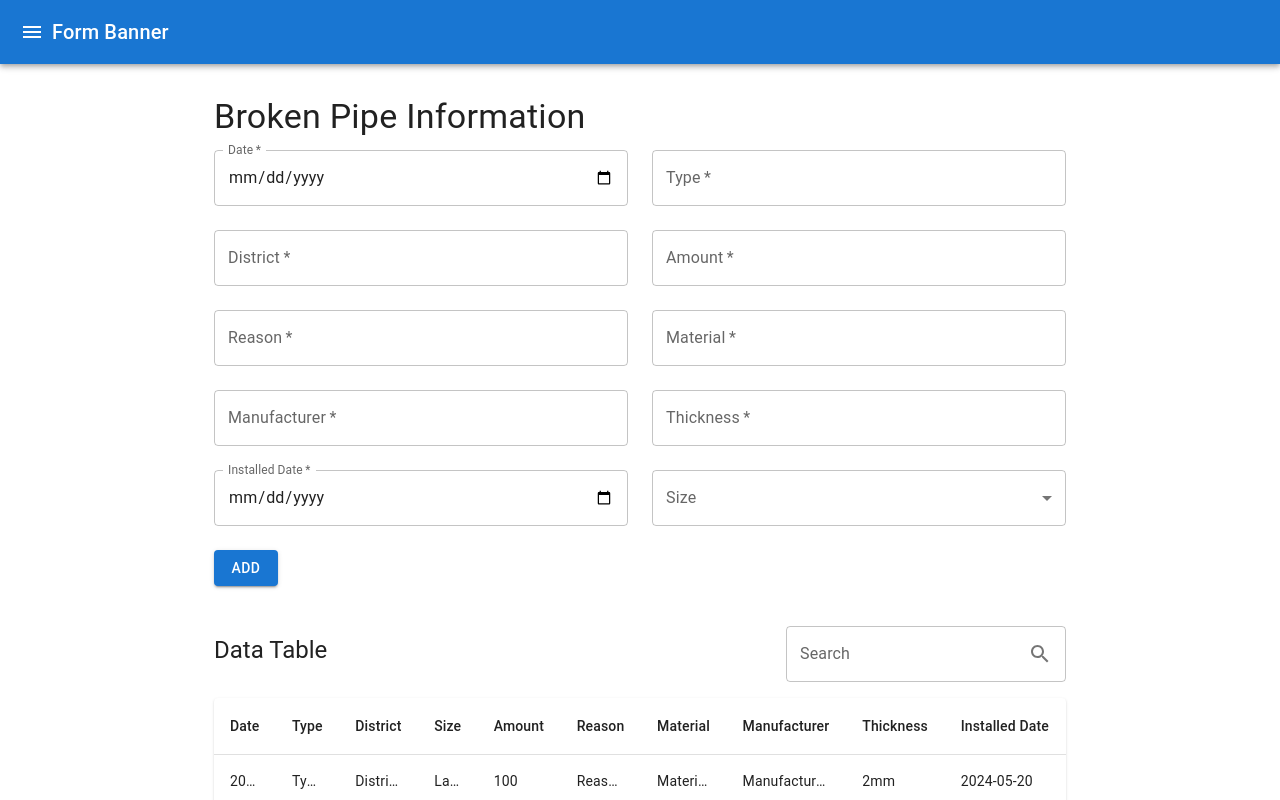
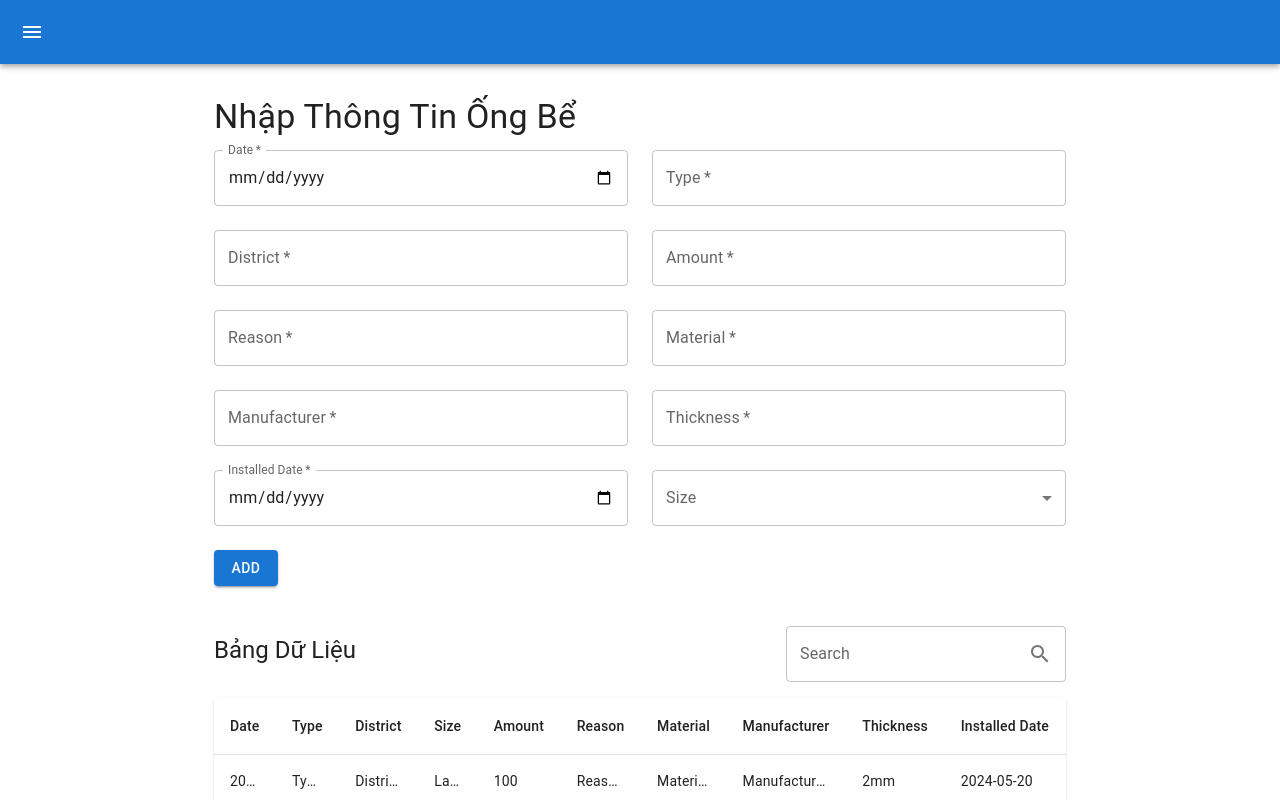
Before and after one commit to knguyennt/water-tank-status-management, a Next.js app: page / in a window 1280 px wide. Shown: the top 800 px of the page. Built offline with nearby package versions, Linux system fonts and the light colour scheme.

Commit message:
chore: update ui

```diff
--- a/app/page.tsx
+++ b/app/page.tsx
@@ -394,9 +394,9 @@ export default function Page() {
           >
             <MenuIcon />
           </IconButton>
-          <Typography variant="h6" component="div">
+          {/* <Typography variant="h6" component="div">
             Form Banner
-          </Typography>
+          </Typography> */}
         </Toolbar>
       </AppBar>
 
@@ -430,7 +430,7 @@ export default function Page() {
         style={{ flexGrow: 1, marginTop: "2rem" }}
       >
         <Typography variant="h4" gutterBottom>
-          Broken Pipe Information
+          Nhập Thông Tin Ống Bể
         </Typography>
         <form>
           <Grid container spacing={3}>
@@ -577,7 +577,7 @@ export default function Page() {
           >
             <Grid item>
               <Typography variant="h5" gutterBottom>
-                Data Table
+                Bảng Dữ Liệu
               </Typography>
             </Grid>
             <Grid item>
```
